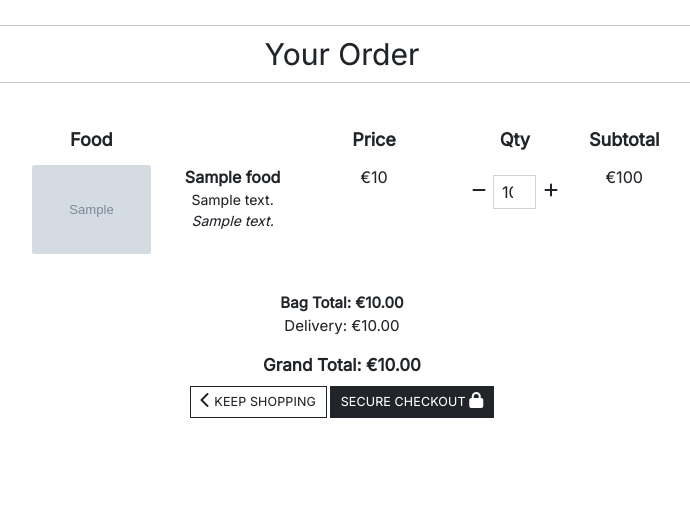
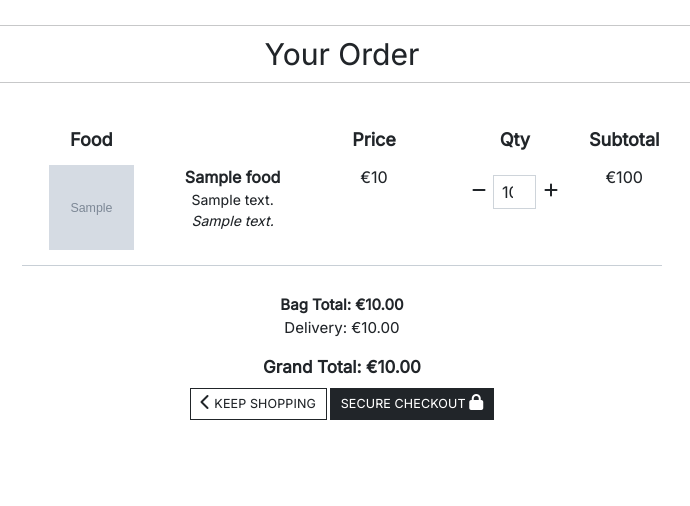
Before and after one commit to RichardByrne95/CI-MS4-TuckIn, a Django app: template bag/templates/bag/bag.html in a window 1280 px wide. Shown: the part 75-581 px from the top of the page, without its empty margins (298-988 px from the left). Run offline with Django 3.2, Linux system fonts and the light colour scheme; the template is opened without the code that fills it: most values are stand-ins (such as "Sample title", 1, 10 or a date in 2020); grey boxes marked "Sample" are stand-in pictures; some libraries are stand-ins or nearby versions.

Commit message:
Make images square for consistency, create bag.css

```diff
--- /dev/null
+++ b/bag/static/bag/css/bag.css
@@ -0,0 +1,44 @@
+/* ----------------------------------------- Shopping Bag */
+
+#shopping-bag-section {
+    margin-top: 9rem;
+}
+
+.bag-contents {
+    margin-top: 3rem;
+}
+
+.bag-table th {
+    font-size: 1.8rem;
+}
+
+.bag-food-name strong {
+    font-size: 1.6rem;
+}
+
+.bag-food-description {
+    font-size: 1.4rem;
+}
+
+.bag-total strong {
+    font-size: 1.5rem;
+}
+
+.bag-delivery {
+    font-size: 1.5rem;
+}
+
+.bag-grand-total strong {
+    font-size: 1.7rem;
+}
+
+.food-image {
+    width: 8.5rem;
+    height: 8.5rem;
+    /* flex-shrink: 0; */
+    object-fit: cover;
+}
+
+.horizontal-rule {
+    border-bottom: .1rem solid #c8cfd6;
+}
--- a/bag/templates/bag/bag.html
+++ b/bag/templates/bag/bag.html
@@ -1,6 +1,10 @@
 {% extends "base.html" %}
 {% load static %}
 {% load bag_tools %}
+
+{% block extra_css %}
+    <link rel="stylesheet" href="{% static 'bag/css/bag.css' %}">
+{% endblock %}
 
 {% block extra_title %}
     | Bag
@@ -9,6 +13,7 @@
 {% block content %}
     <div class="container-fluid no-gutters">
         <section id="shopping-bag-section">
+            <!-- Page Heading -->
             <div class="row no-gutters">
                 <div class="col-12 no-gutters text-center">
                     <hr>
@@ -20,8 +25,10 @@
                 <div class="col-3 no-gutters"></div>
                 <div class="col-6 no-gutters text-center">
                     {% if bag_contents %}
+                        <!-- Bag Contents -->
                         <div class="table-responsive rounded d-none d-md-block">
                             <table class="table table-sm table-borderless bag-table">
+                                <!-- Table Headers -->
                                 <thead class="text-black">
                                     <tr>
                                         <th scope="col">Food</th>
@@ -32,8 +39,9 @@
                                     </tr>
                                 </thead>
                                 {% for item in bag_contents %}
+                                    <!-- Display food info -->
                                     <tr>
-                                        <td class="p-3 w-25">
+                                        <td class="p-3 w-25 food-image-container">
                                             {% include 'bag/food-image.html' %}
                                         </td>
                                         <td class="p-3 w-25">
@@ -49,12 +57,18 @@
                                             <p class="my-0">€{{ item.food.price|calc_subtotal:item.quantity }}</p>
                                         </td>
                                     </tr>
+                                    <!-- Horizontal Rule Substitute - referenced https://stackoverflow.com/questions/17169094/how-to-add-horizontal-line-in-a-table -->
+                                    <tr class="horizontal-rule">
+                                        <td colspan="100%"></td>
+                                    </tr>
                                 {% endfor %}
+                                <!-- Bag total -->
                                 <tr>
                                     <td colspan="5" class="pt-5 text-right">
                                         {% include "bag/bag-total.html" %}
                                     </td>
                                 </tr>
+                                <!-- Buttons -->
                                 <tr>
                                     <td colspan="5" class="text-right">
                                         {% include "bag/checkout-buttons.html" %}
@@ -63,6 +77,7 @@
                             </table>
                         </div>
                     {% else %}
+                        <!-- Link to all_restaurants -->
                         <h4>Your bag is empty.</h4>
                         <a href="{% url 'restaurants' %}" class="btn btn-outline-black rounded-0 btn-lg" role="button">
                             <span><i class="fas fa-chevron-left"></i></span>
--- a/bag/templates/bag/food-image.html
+++ b/bag/templates/bag/food-image.html
@@ -1,5 +1,5 @@
 {% if item.food.image %}
-    <img src="{{ MEDIA_URL }}{{ item.food.image }}" alt="{{ item.food.friendly_name }}" class="img-fluid rounded">
+    <img src="{{ MEDIA_URL }}{{ item.food.image }}" alt="{{ item.food.friendly_name }}" class="img-fluid food-image">
 {% else %}
-    <img src="{{ MEDIA_URL }}noimage.png" alt="" class="img-fluid rounded" alt="{{ item.food.friendly_name }}">
+    <img src="{{ MEDIA_URL }}noimage.png" alt="" class="img-fluid food-image" alt="{{ item.food.friendly_name }}">
 {% endif %}
--- a/static/css/base.css
+++ b/static/css/base.css
@@ -477,40 +477,6 @@ footer a, footer span {
     justify-content: center;
 }
 
-/* ----------------------------------------- Shopping Bag */
-
-#shopping-bag-section {
-    margin-top: 9rem;
-}
-
-.bag-contents {
-    margin-top: 3rem;
-}
-
-.bag-table th {
-    font-size: 1.8rem;
-}
-
-.bag-food-name strong {
-    font-size: 1.6rem;
-}
-
-.bag-food-description {
-    font-size: 1.4rem;
-}
-
-.bag-total strong {
-    font-size: 1.5rem;
-}
-
-.bag-delivery {
-    font-size: 1.5rem;
-}
-
-.bag-grand-total strong {
-    font-size: 1.7rem;
-}
-
 /* ----------------------------------------- Login/Signup */
 
 #login, #signup {
```
